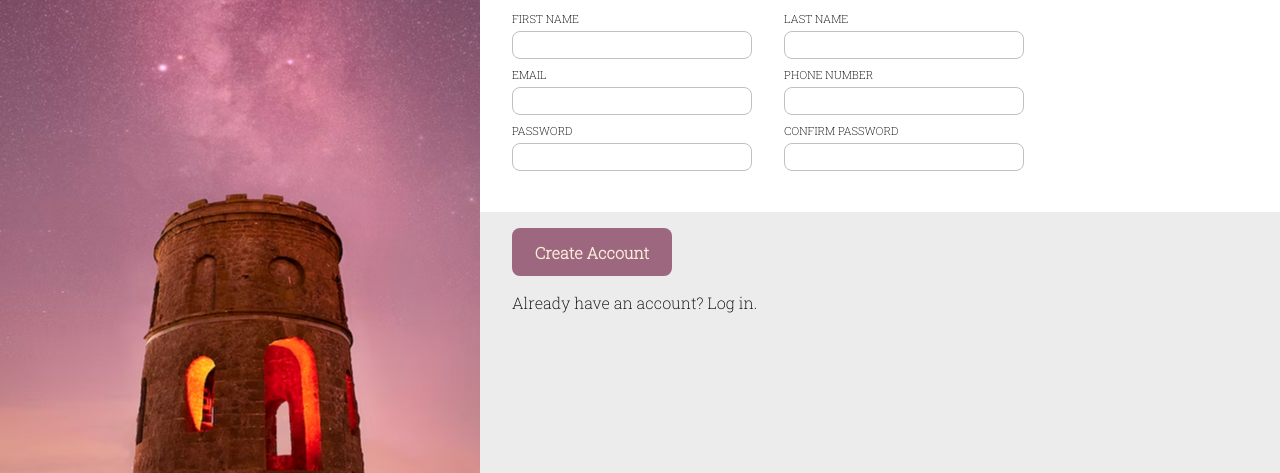
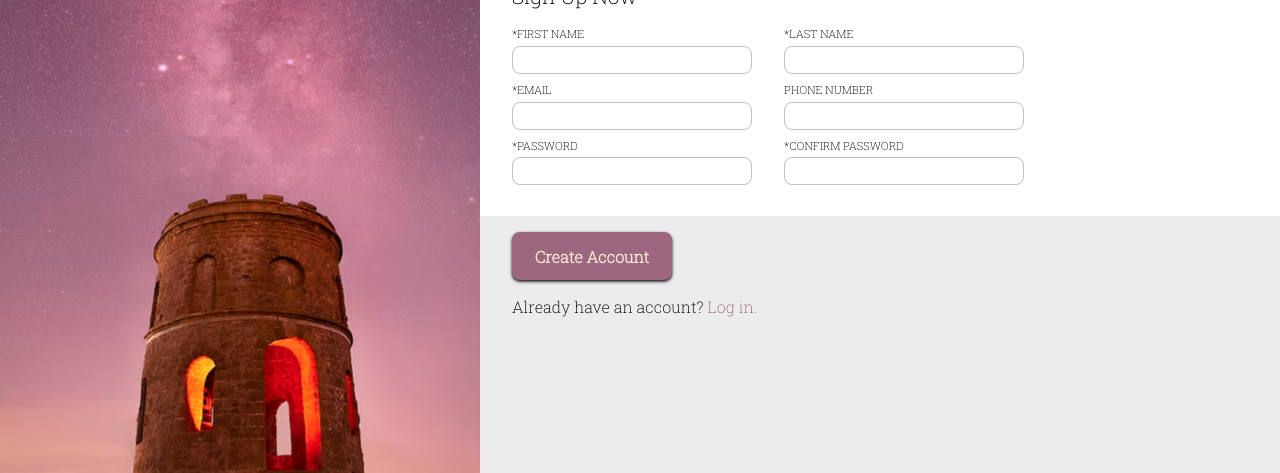
Before and after one commit to KGarvey92/sign-up, a plain HTML site: page index.html in a window 1280 px wide. Shown: the part 327-800 px from the top of the page. Drawn offline with Linux system fonts and the light colour scheme.

Commit message:
pre-validation design complete

```diff
--- a/index.html
+++ b/index.html
@@ -20,43 +20,43 @@
             Lorem ipsum dolor sit amet consectetur adipisicing elit. Aliquam, cum vel ducimus sapiente iure mollitia modi vitae? Maiores obcaecati quibusdam ipsam numquam, enim veniam! Cum distinctio facere reiciendis nam quasi.
             </div>
         </div>
-        <form action="/index.html" method="post">
+        <form action="/" method="post">
             <div class="form-fields">
                 <div class="form-header">Sign Up Now</div>
                 <div class="form-row">
                     <div class="input-field">
-                        <label for="first-name">FIRST NAME</label>
-                        <input type="text" id="first-name" name="firstName" required>
+                        <label for="first-name">*FIRST NAME</label>
+                        <input type="text" id="first-name" name="firstName" required minlength="2">
                     </div>
                     <div class="input-field">
-                        <label for="last-name">LAST NAME</label>
-                        <input type="text" id="last-name" name="lastName" required>
+                        <label for="last-name">*LAST NAME</label>
+                        <input type="text" id="last-name" name="lastName" required minlength="2">
                     </div>
                 </div>
                 <div class="form-row">
                     <div class="input-field">
-                        <label for="email"> EMAIL</label>
+                        <label for="email"> *EMAIL</label>
                         <input type="email" id="email" name="email" required>
                     </div>
                     <div class="input-field">
                         <label for="phone-number"> PHONE NUMBER</label>
-                        <input type="tel" id="phone-number" name="phoneNumber" required>
+                        <input type="tel" id="phone-number" name="phoneNumber">
                     </div>
                 </div>
                 <div class="form-row">
                     <div class="input-field">
-                        <label for="password"> PASSWORD</label>
+                        <label for="password"> *PASSWORD</label>
                         <input type="password" id="password" name="password" required>
                     </div>
                     <div class="input-field">
-                        <label for="confirm-password"> CONFIRM PASSWORD</label>
+                        <label for="confirm-password"> *CONFIRM PASSWORD</label>
                         <input type="password" id="password" name="password" required>
                     </div>
                 </div>
             </div>
             <div class="buttons">
                 <button type="submit" class="submit-btn">Create Account</button>
-                <div>Already have an account? Log in.</div>
+                <div>Already have an account? <a href="index.html">Log in.</a></div>
             </div>
         </form>
     </div>
--- a/styles.css
+++ b/styles.css
@@ -75,7 +75,7 @@ body {
     text-align: center;
     font-weight: 600;
     font-size: 1.3rem;
-    padding: 0.2rem;
+    padding: 1.5rem;
 }
 
 form {
@@ -93,6 +93,10 @@ form {
     width: 100%;
     display: flex;
     flex-flow: column nowrap;
+    padding-bottom: 1rem;
+    justify-content: center;
+    box-shadow: 0rem 0.1rem 0.rem slategray;
+
 }
 
 .form-header {
@@ -122,12 +126,13 @@ input {
 }
 
 input:focus {
-    outline: none;
+    outline-color: #9D687F;
 }
 
 .buttons {
     flex: 1;
     width: 100%;
+    padding-bottom: 0.5rem;
     }
 
 .buttons * {
@@ -144,4 +149,24 @@ input:focus {
     font-size: 1rem;
     font-family: 'Roboto Slab', serif;
     font-weight: 600;
+    position: relative;
+    box-shadow: 0rem 0.1rem 0.2rem black;
 }
+
+.submit-btn:hover {
+    cursor: pointer;
+    background-color: hsl(334, 21%, 41%);
+}
+
+.submit-btn:active, .buttons a:active {
+    top: 0.1rem;
+}
+.buttons a {
+    text-decoration: none;
+    color: #9D687F;
+    margin: 0;
+}
+
+.buttons a:hover {
+    color: hsl(334, 21%, 31%);
+}
```
